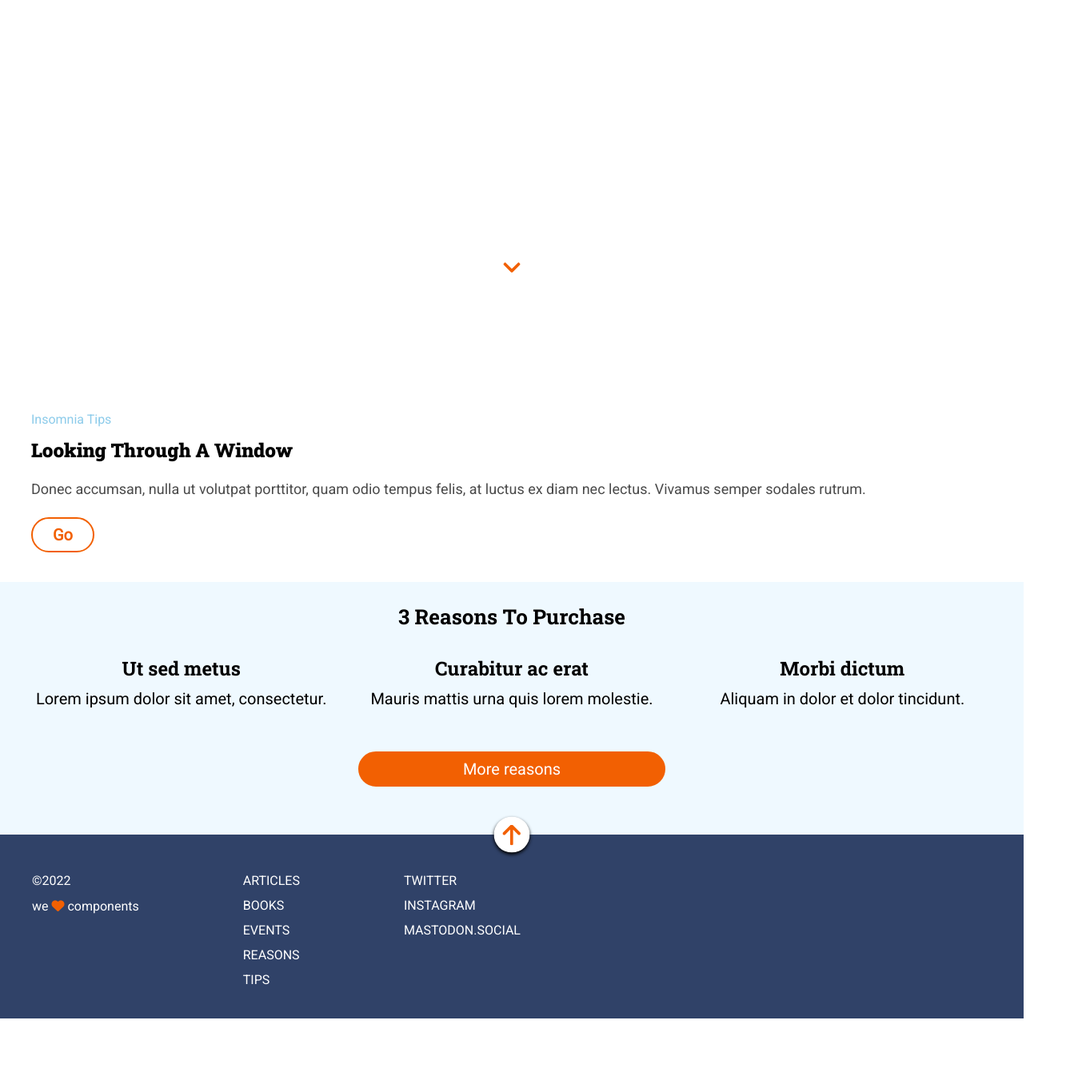
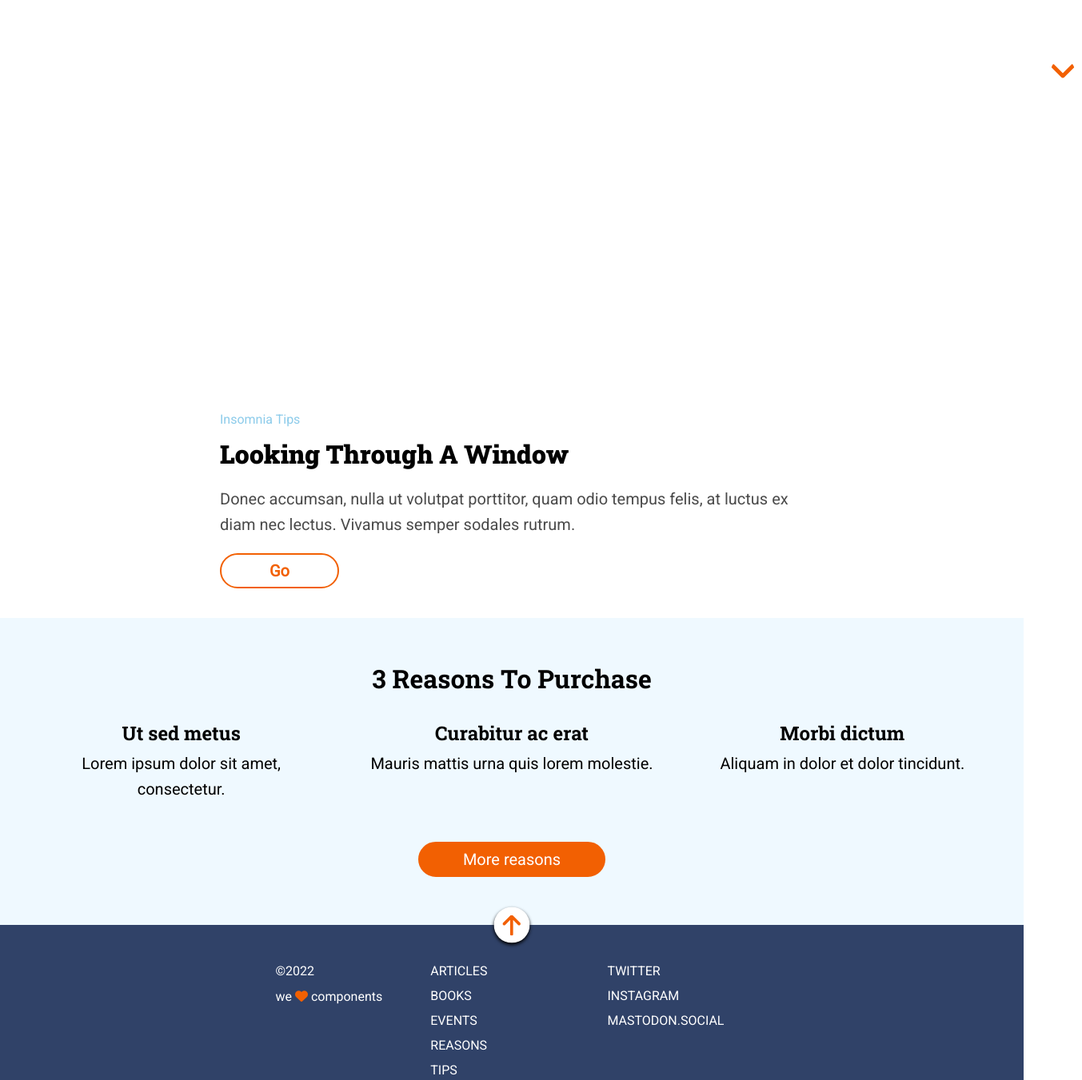
Before and after one commit to Adalab/modulo-1-evaluacion-final-Pi-Rey, a website built with Vite: page src/index.html in a window 1280 px wide. Shown: the part 320-1671 px from the top of the page at 80% size, 1353 px wide, since content can reach past the window. Before the commit the page ends 1594 px from the top, so only its background shows below. Built offline with nearby package versions, Linux system fonts and the light colour scheme; files whose address does not match are found by name.

Commit message:
add desktop querie

```diff
--- a/src/partials/header.html
+++ b/src/partials/header.html
@@ -1,7 +1,7 @@
 <header class="header" id="header">
   <a href="https://adalab.es/">
     <img class="header__menu" src="./images/ico-menu.svg" alt="menu">
-  </a><!-- Está puesto el menú hamburguesa y se ve bien-->
+  </a>
   <h1 class="header__title">ANONYMOUS PROXY</h1>
   <p class="header__subtitle">In hac habitasse platea dictumst.</p>
   <a href=#3_Reasons><img class="header__arrow" src="./images/ico-scroll-down.svg" alt="scroll down"></a>
--- a/src/scss/layout/_articles.scss
+++ b/src/scss/layout/_articles.scss
@@ -11,6 +11,9 @@
         padding: 30px 20px 60px 20px;
         grid-template-columns: 1fr 1fr 1fr;
 	}
+    @media screen and (width >= 1280px){
+        padding-top: 60px;
+	}
 
     &__title{
         font-family: $fontTitles;
@@ -21,6 +24,9 @@
             grid-column: 1/4;
             font-size: 26px;
 	    }
+        @media screen and (width >= 1280px){
+            font-size: 32px;
+        }
     }
     &__article{
         padding-left: 50px;
@@ -29,6 +35,10 @@
 	    @media screen and (width >= 768px){
             padding-left: 15px;
             padding-right: 15px;
+	    }
+        @media screen and (width >= 1280px){
+            padding-left: 30px;
+            padding-right: 30px;
 	    }
         &--title{
             font-family: $fontTitles;
@@ -61,6 +71,10 @@
             margin-left: 15px;
             margin-right: 15px;
 	    }
+        @media screen and (width >= 1280px){
+            margin-left: 90px;
+            margin-right: 90px;
+        }
     }
     &__button:hover {
         background-color: $colorWhite;
--- a/src/scss/layout/_banner.scss
+++ b/src/scss/layout/_banner.scss
@@ -4,6 +4,9 @@
 	@media screen and (width >= 768px){
         padding: 37px 39px;
 	}
+    @media screen and (width >= 1280px){
+        padding: 37px 275px;
+    }
 
     &__subtitle{
         color: $colorBlueSky;
@@ -15,12 +18,18 @@
         font-size: 24px;
         font-weight: 900;
         line-height: 1.25;
+        @media screen and (width >= 1280px){
+            font-size: 32px;
+        }
     }
     &__text{
         margin-top: 20px;
         font-size: 18px;
         color: #4a4a4a;
         line-height: 1.6;
+        @media screen and (width >= 1280px){
+            font-size: 20px;
+        }
     }
     &__buttonGo{
         color: $colorOrangeButtons;
@@ -28,7 +37,7 @@
         display: inline-block;
         margin-top: 20px;
         font-size: 20px;
-        padding: 10px 25px;
+        padding: 10px 60px;
         border: 2px solid $colorOrangeButtons;
         border-radius: 25px;
     }
--- a/src/scss/layout/_footer.scss
+++ b/src/scss/layout/_footer.scss
@@ -14,6 +14,11 @@
     align-items: flex-start;
     justify-content: start;
 }
+@media screen and (width >= 1280px) {
+    justify-content: center;
+    gap: 60px;
+}
+
 
   &__arrow {
     background-color: $colorWhite;
@@ -32,6 +37,10 @@
     @media screen and (width >= 768px) {
         order: 2;
         padding-left: 90px;
+    }
+    @media screen and (width >= 1280px) {
+        padding-left: 0;
+        padding-right: 90px;
     }
 
     &--ul {
--- a/src/scss/layout/_header.scss
+++ b/src/scss/layout/_header.scss
@@ -30,6 +30,10 @@
 			width: 40px;
 			padding: 10px;
 		}
+		@media screen and (width >= 1280px){
+			width: 44px;
+			padding: 10px;
+		}
   	}
 
   	&__title {
@@ -43,6 +47,13 @@
 				margin-top: 290px;
 				font-size: 80px;
 				line-height: 1.4;
+			}
+			@media screen and (width >= 1280px){
+				margin-top: 400px;
+				font-size: 100px;
+				gap: 25px;
+				padding-left: 270px;
+				padding-right: 270px;
 			}
   	}
 
@@ -62,5 +73,11 @@
 		padding: 7px;
 		padding-top: 10px;
 		border-radius: 50%;
+		@media screen and (width >= 1280px){
+			margin-top: 20px;
+			width: 48px;
+			height: 48px;
+			padding: 9px;
+		}
 	}
 }
```
